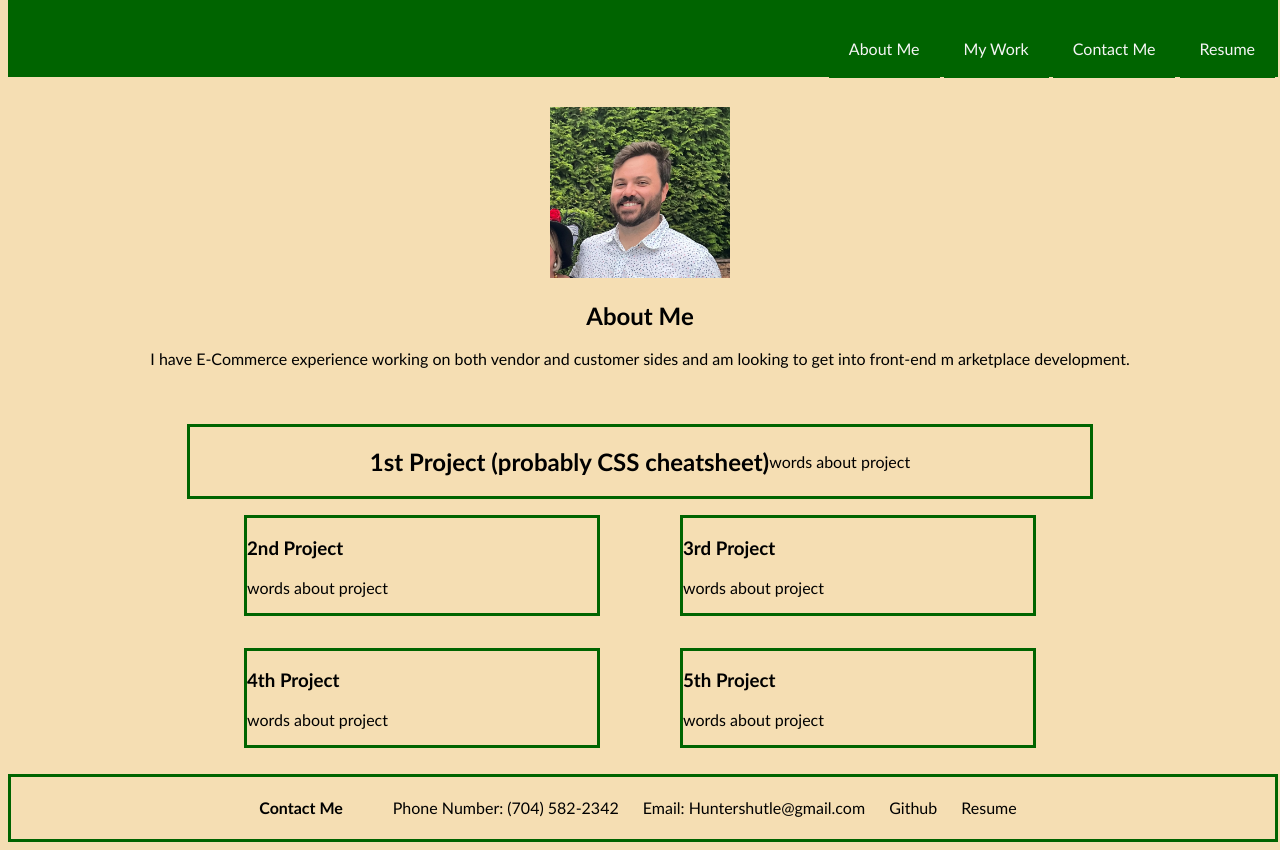
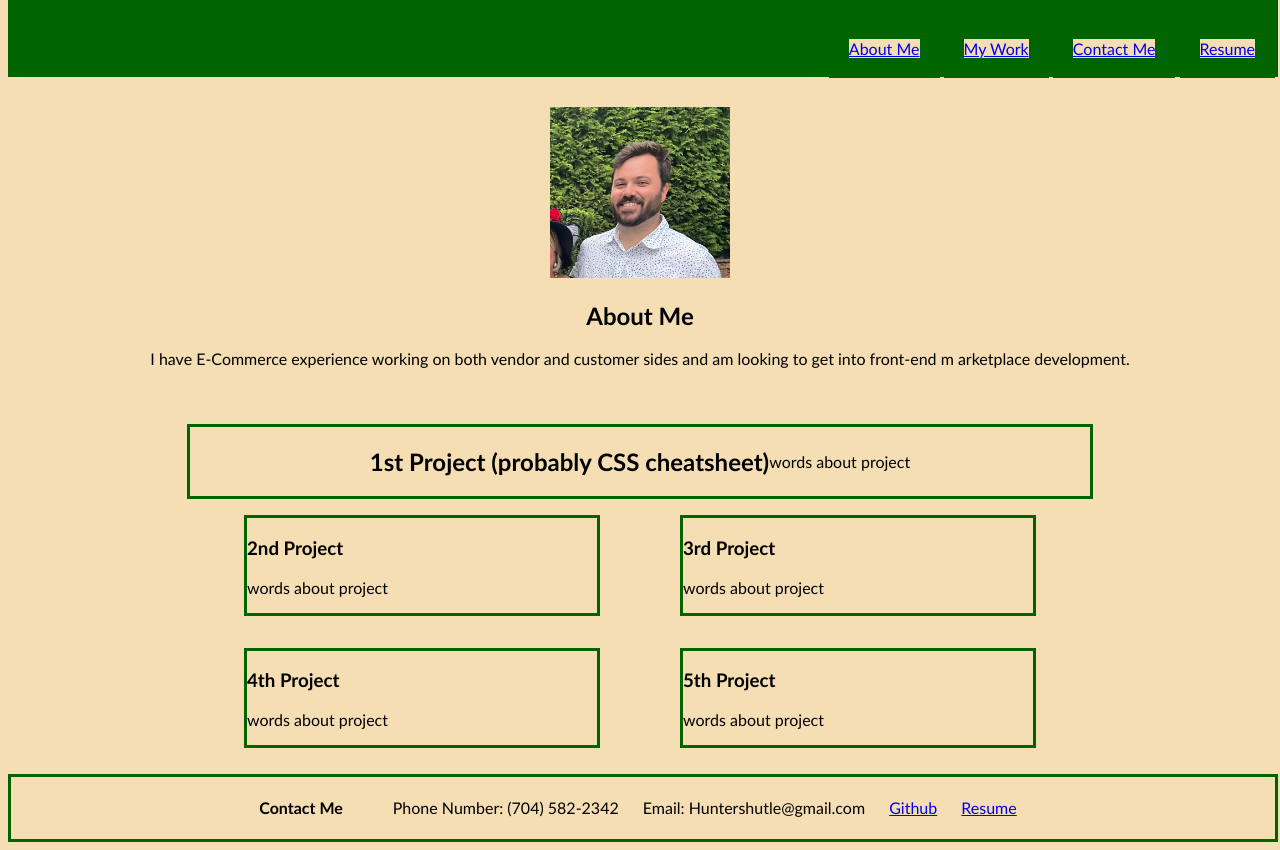
Before and after one commit to Hshuttle/Personal-Portfolio-Hunter-Shuttleworth, a plain HTML site: page index.html in a window 1280 px wide. Shown: the part 114-964 px from the top of the page. Drawn offline with Linux system fonts and the light colour scheme.

Commit message:
added working links and hover commands in CSS

```diff
--- a/index.html
+++ b/index.html
@@ -14,24 +14,31 @@
       </section>
       <nav>
         <ul>
-        <li href="#aboutme">About Me</li>
-        <li> My Work</li>
-        <li>Contact Me</li>
-        <li>Resume</li>
+          <li><a href="#aboutme">About Me</a></li>
+          <li><a href="#mywork">My Work</a></li>
+          <li><a href="#contactme">Contact Me</a></li>
+          <li>
+            <a href="./external links & docs/Hunter_Shuttleworth_RESUME (1).pdf"
+              >Resume</a
+            >
+          </li>
         </ul>
       </nav>
     </header>
     <article>
-        <img class="hunterpic" src="./images/IMG_6066.jpg" alt="picture of Hunter Shuttleworth">
+      <img
+        class="hunterpic"
+        src="./images/IMG_6066.jpg"
+        alt="picture of Hunter Shuttleworth"
+      />
       <h2 id="aboutme">About Me</h2>
       <p>
         I have E-Commerce experience working on both vendor and customer sides
-        and am looking to get into front-end m
-        arketplace development.
+        and am looking to get into front-end m arketplace development.
       </p>
     </article>
     <main>
-    <section class="firstproj">
+      <section class="firstproj" id="mywork">
         <h2>1st Project (probably CSS cheatsheet)</h2>
         <p>words about project</p>
       </section>
@@ -56,12 +63,16 @@
     </main>
     <footer>
       <section>
-      <h4>Contact Me</h4>
+        <h4 id="contactme">Contact Me</h4>
         <ul class="footer-ul">
           <li>Phone Number: (704) 582-2342</li>
           <li>Email: Huntershutle@gmail.com</li>
-        <li>Github</li>
-        <li>Resume</li>
+          <li><a href="https://github.com/Hshuttle">Github</a></li>
+          <li>
+            <a href="./external links & docs/Hunter_Shuttleworth_RESUME (1).pdf"
+              >Resume</a
+            >
+          </li>
         </ul>
       </section>
     </footer>
```
Also changed, not shown: 1 other file. Lines whose indentation alone changed are shown as unchanged.
